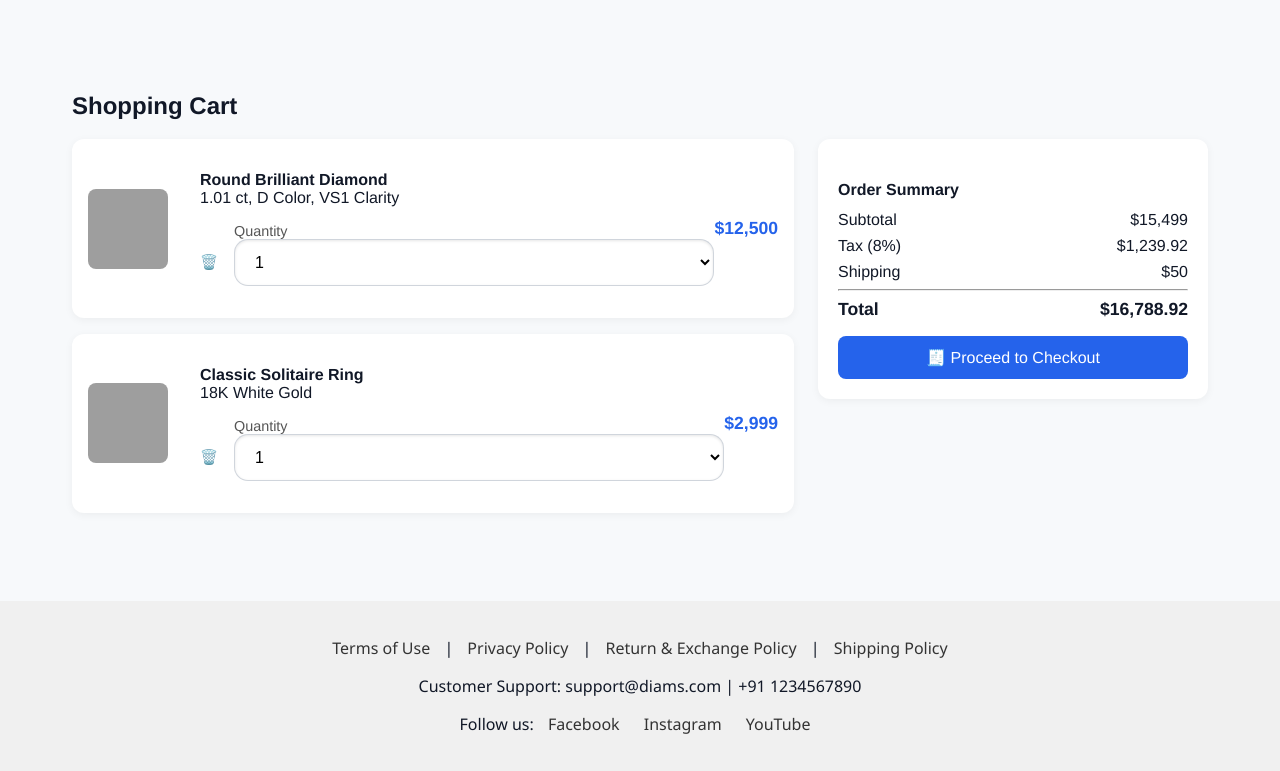
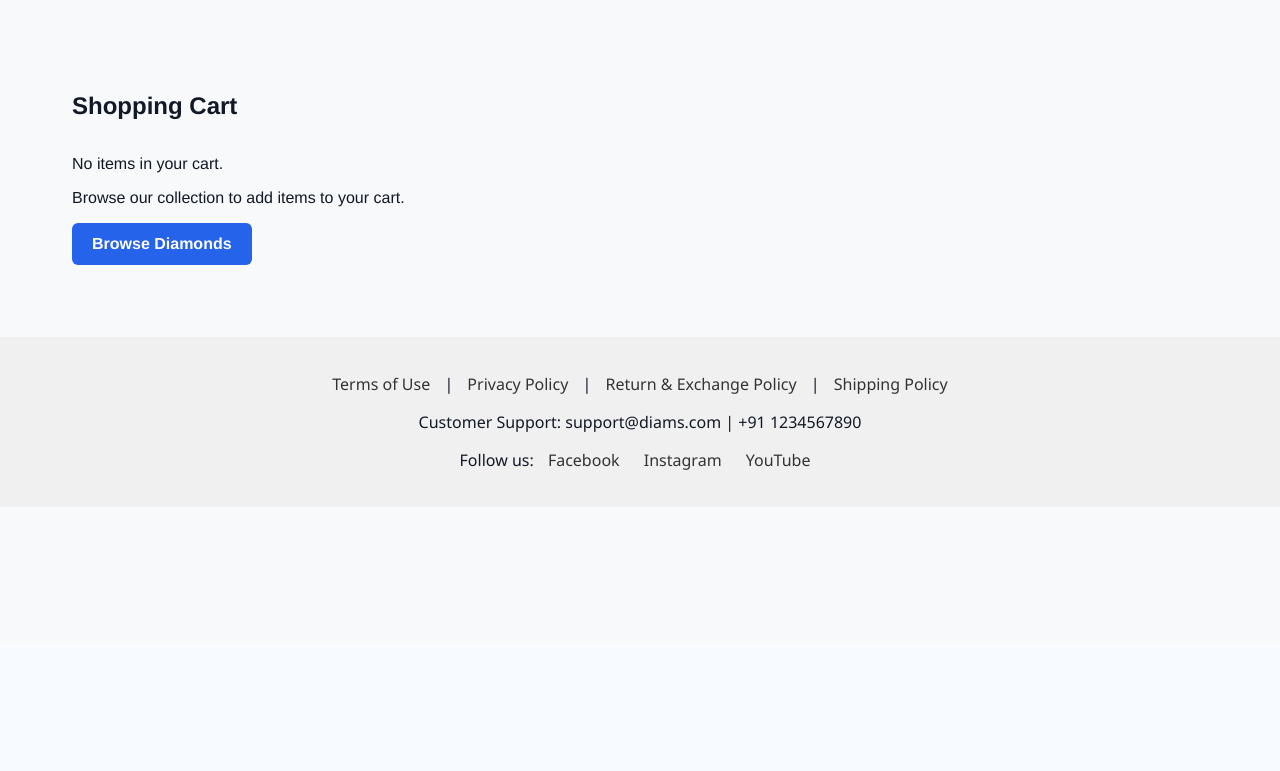
Before and after one commit to Jencyshah1211/diams_project, a Flask app: page /cart in a window 1280 px wide. Shown: the part 156-927 px from the top of the page. After the commit the page ends 663 px from the top, so only its background shows below. Run offline with Flask 3, Linux system fonts and the light colour scheme; grey boxes are pictures that could not be loaded.

Commit message:
Update cart.html

```diff
--- a/templates/cart.html
+++ b/templates/cart.html
@@ -1,61 +1,83 @@
-{% extends "base.html" %} {% block content %}
+{% extends "base.html" %}
+{% block content %}
 <section class="page">
   <h2>Shopping Cart</h2>
+  {% with messages = get_flashed_messages(with_categories=true) %}
+    {% if messages %}
+      {% for category, message in messages %}
+        <p class="{{ category }}">{{ message }}</p>
+      {% endfor %}
+    {% endif %}
+  {% endwith %}
   <div class="cart-layout">
     <div class="cart-items">
+      {% if items %}
+        {% for item in items %}
           <div class="cart-item">
-        <img
-          src="https://images.unsplash.com/photo-1600267185393-e158a98703de?auto=format&fit=crop&q=80"
-          alt="Diamond"
-        />
+            <img src="{{ item.image_url|default('https://images.unsplash.com/photo-1600267185393-e158a98703de?auto=format&fit=crop&q=80') }}" alt="{{ item.name|default('Item') }}" />
             <div class="item-details">
               <p>
-            <strong>Round Brilliant Diamond</strong><br />1.01 ct, D Color, VS1
-            Clarity
+                <strong>{{ item.name|default('Item Name') }}</strong><br />
+                {{ item.description|default('No description available') }}
               </p>
+              {% if user_type == 'buyer' %}
                 <div class="item-controls">
-            <span class="delete">🗑️</span>
-            <label
-              >Quantity
-              <select>
-                <option>1</option>
+                  <span class="delete" data-id="{{ item.id|default(0) }}">🗑️</span>
+                  <label>
+                    Quantity
+                    <select data-id="{{ item.id|default(0) }}">
+                      {% for i in range(1, 6) %}
+                        <option value="{{ i }}" {% if i == item.quantity|default(1) %}selected{% endif %}>{{ i }}</option>
+                      {% endfor %}
                     </select>
                   </label>
                 </div>
+              {% endif %}
             </div>
-        <p class="price">$12,500</p>
+            <p class="price">${{ item.price|default('0.00') }}</p>
           </div>
-
-      <div class="cart-item">
-        <img
-          src="https://images.unsplash.com/photo-1590548784585-643d2b9f2925?auto=format&fit=crop&q=80"
-          alt="Ring"
-        />
-        <div class="item-details">
-          <p><strong>Classic Solitaire Ring</strong><br />18K White Gold</p>
-          <div class="item-controls">
-            <span class="delete">🗑️</span>
-            <label
-              >Quantity
-              <select>
-                <option>1</option>
-              </select>
-            </label>
+        {% endfor %}
+      {% else %}
+        <p class="empty-message">No items in your cart.</p>
+        {% if user_type == 'guest' %}
+          <p>Sign in to add items to your cart!</p>
+          <a href="{{ url_for('login') }}" class="btn">Login</a>
+          <a href="{{ url_for('signup', user_type='guest') }}" class="btn">Sign Up</a>
+        {% else %}
+          <p>Browse our collection to add items to your cart.</p>
+          <a href="{{ url_for('diamonds') }}" class="btn">Browse Diamonds</a>
+        {% endif %}
+      {% endif %}
     </div>
-        </div>
-        <p class="price">$2,999</p>
-      </div>
-    </div>
-
+    {% if items %}
       <div class="cart-summary">
         <h4>Order Summary</h4>
-      <p>Subtotal <span>$15,499</span></p>
-      <p>Tax (8%) <span>$1,239.92</span></p>
-      <p>Shipping <span>$50</span></p>
+        <p>Subtotal <span>${{ (items|sum(attribute='price')|default(0.0))|round(2) }}</span></p>
+        <p>Tax (8%) <span>${{ ((items|sum(attribute='price')|default(0.0)) * 0.08)|round(2) }}</span></p>
+        <p>Shipping <span>$50.00</span></p>
         <hr />
-      <p class="total">Total <span>$16,788.92</span></p>
+        <p class="total">Total <span>${{ ((items|sum(attribute='price')|default(0.0)) * 1.08 + 50)|round(2) }}</span></p>
+        {% if user_type == 'buyer' %}
           <a href="#" class="btn">🧾 Proceed to Checkout</a>
+        {% else %}
+          <p>Sign in to proceed to checkout.</p>
+          <a href="{{ url_for('login') }}" class="btn">Login</a>
+        {% endif %}
       </div>
+    {% endif %}
   </div>
 </section>
+<script>
+  // Placeholder for delete and quantity update (to be implemented with API)
+  document.querySelectorAll('.delete').forEach(button => {
+    button.addEventListener('click', () => {
+      alert('Delete functionality not implemented yet.');
+    });
+  });
+  document.querySelectorAll('select').forEach(select => {
+    select.addEventListener('change', () => {
+      alert('Quantity update not implemented yet.');
+    });
+  });
+</script>
 {% endblock %}
```
Lines whose indentation alone changed are shown as unchanged.
